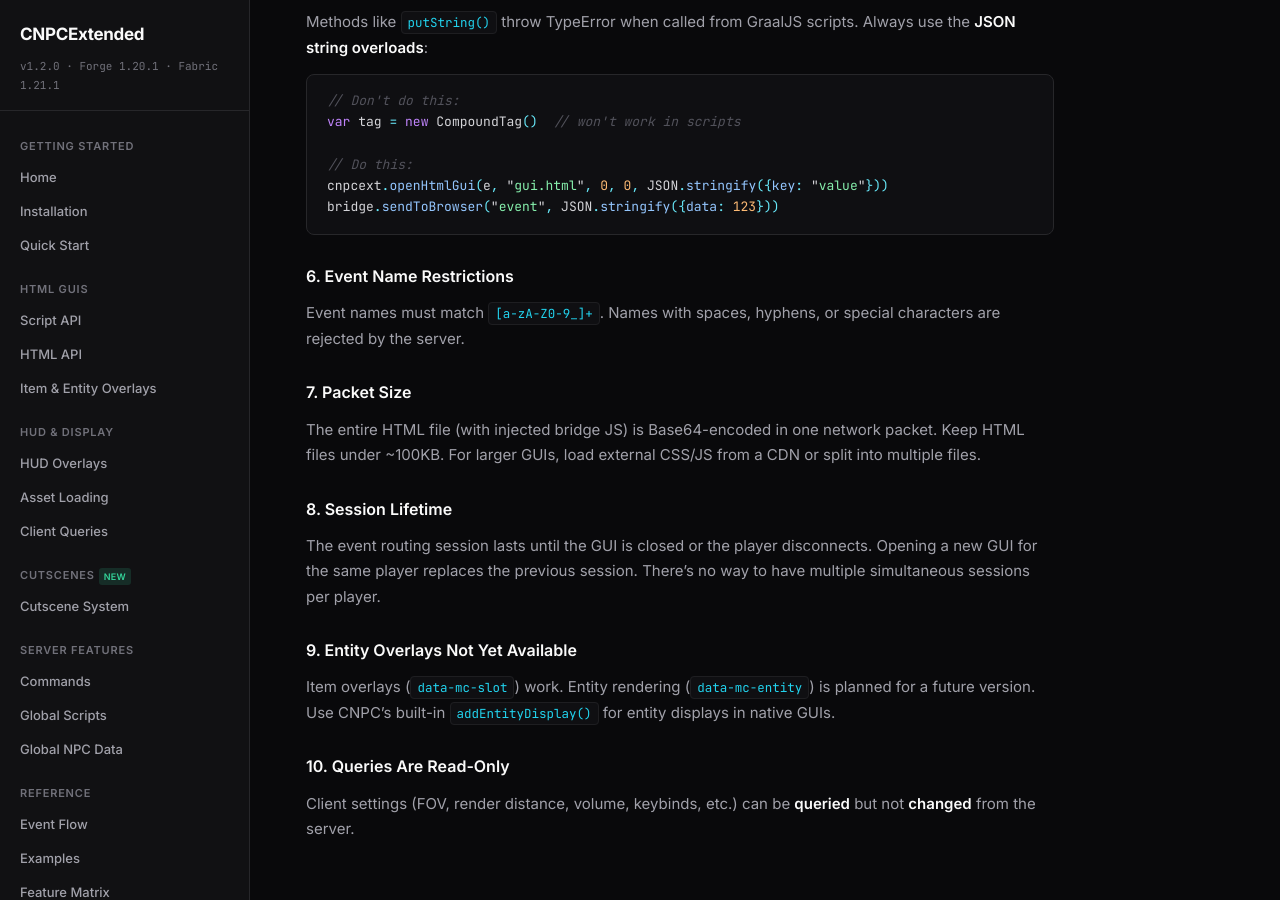
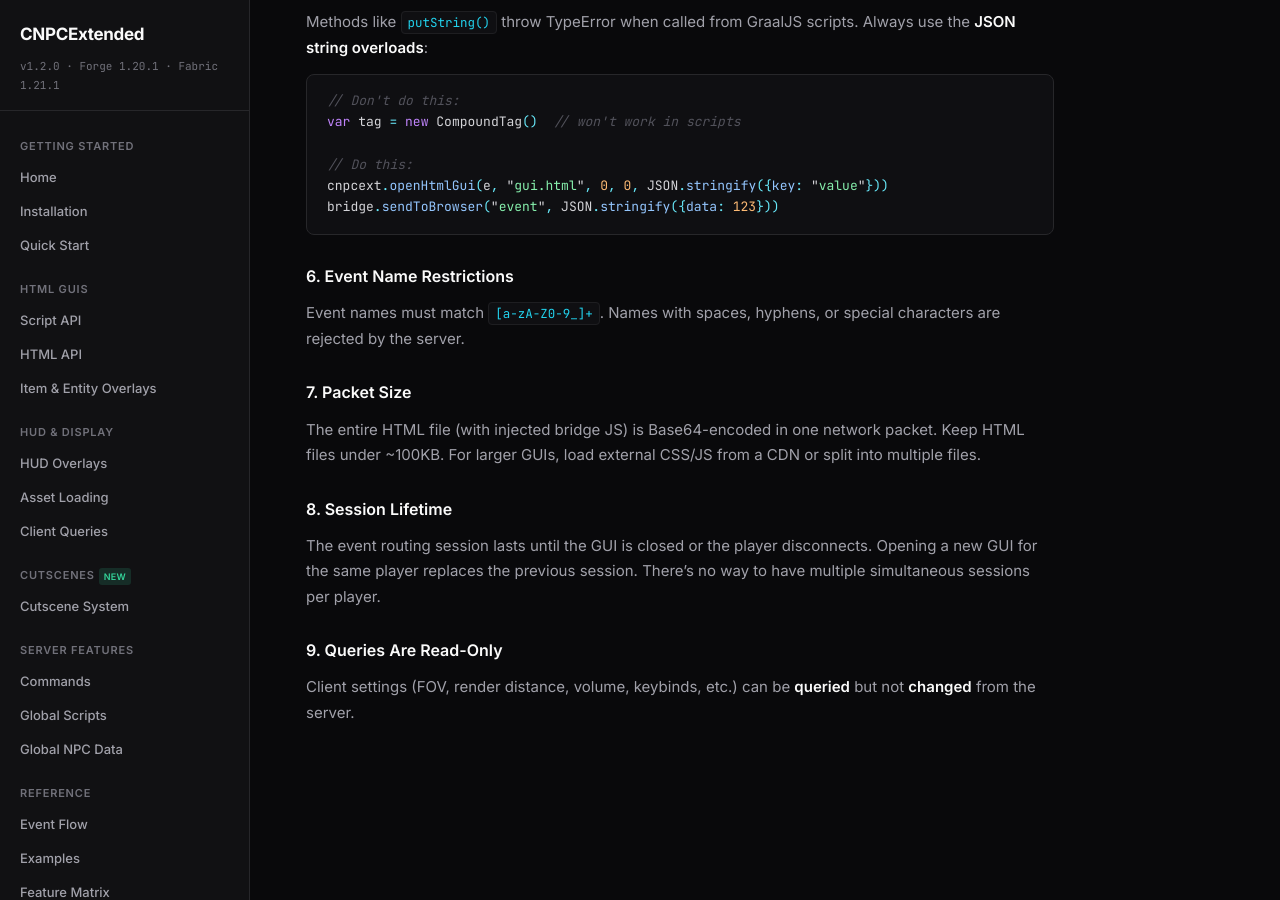
Before and after one commit to AsianDoesCodin/CNPCExtended-Docs, a Jekyll site: the page built from limitations.md, in a window 1280 px wide and 900 px high, scrolled down 661 px. Built offline with Jekyll 4.4.1, drawn with Linux system fonts in a browser that asks for light colours.

Commit message:
Remove entity overlays limitation - now implemented on both platforms

```diff
--- a/limitations.md
+++ b/limitations.md
@@ -46,10 +46,6 @@ The entire HTML file (with injected bridge JS) is Base64-encoded in one network
 
 The event routing session lasts until the GUI is closed or the player disconnects. Opening a new GUI for the same player replaces the previous session. There's no way to have multiple simultaneous sessions per player.
 
-### 9. Entity Overlays Not Yet Available
-
-Item overlays (`data-mc-slot`) work. Entity rendering (`data-mc-entity`) is planned for a future version. Use CNPC's built-in `addEntityDisplay()` for entity displays in native GUIs.
-
-### 10. Queries Are Read-Only
+### 9. Queries Are Read-Only
 
 Client settings (FOV, render distance, volume, keybinds, etc.) can be **queried** but not **changed** from the server.
```
